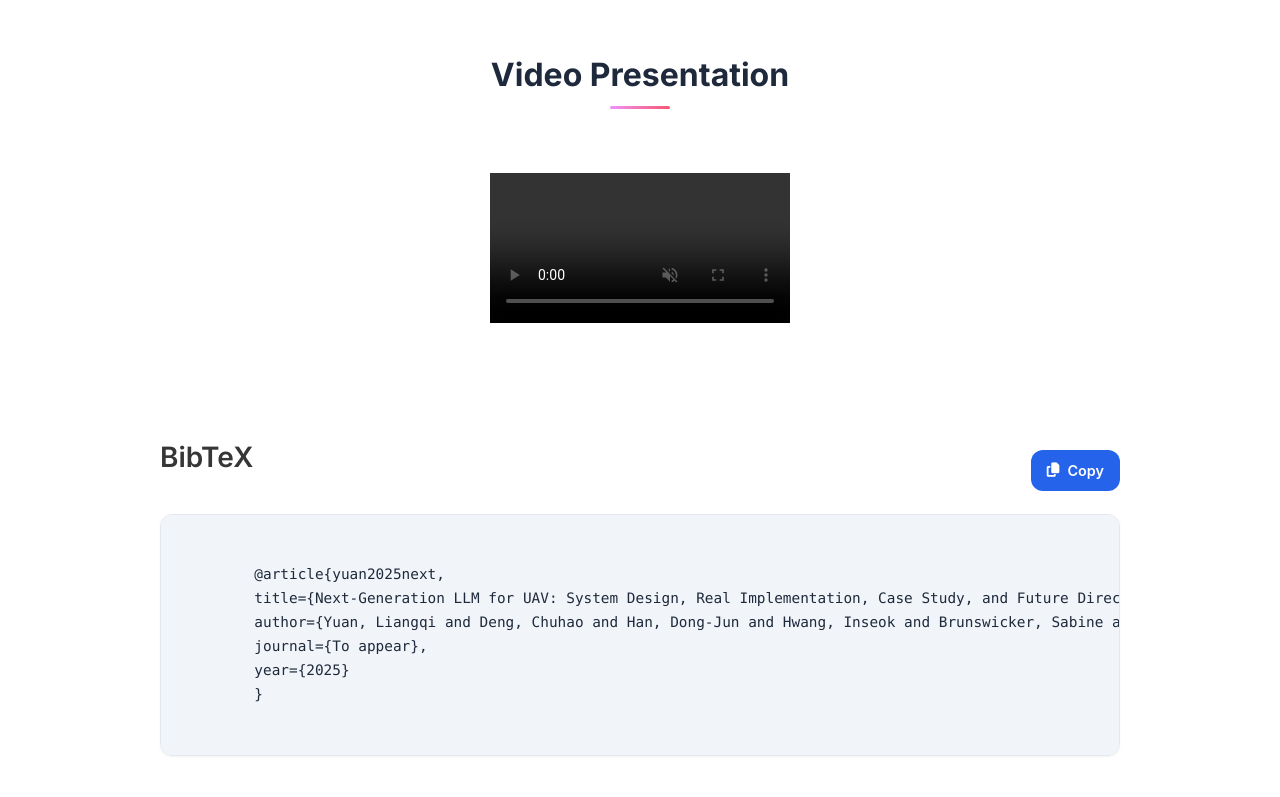
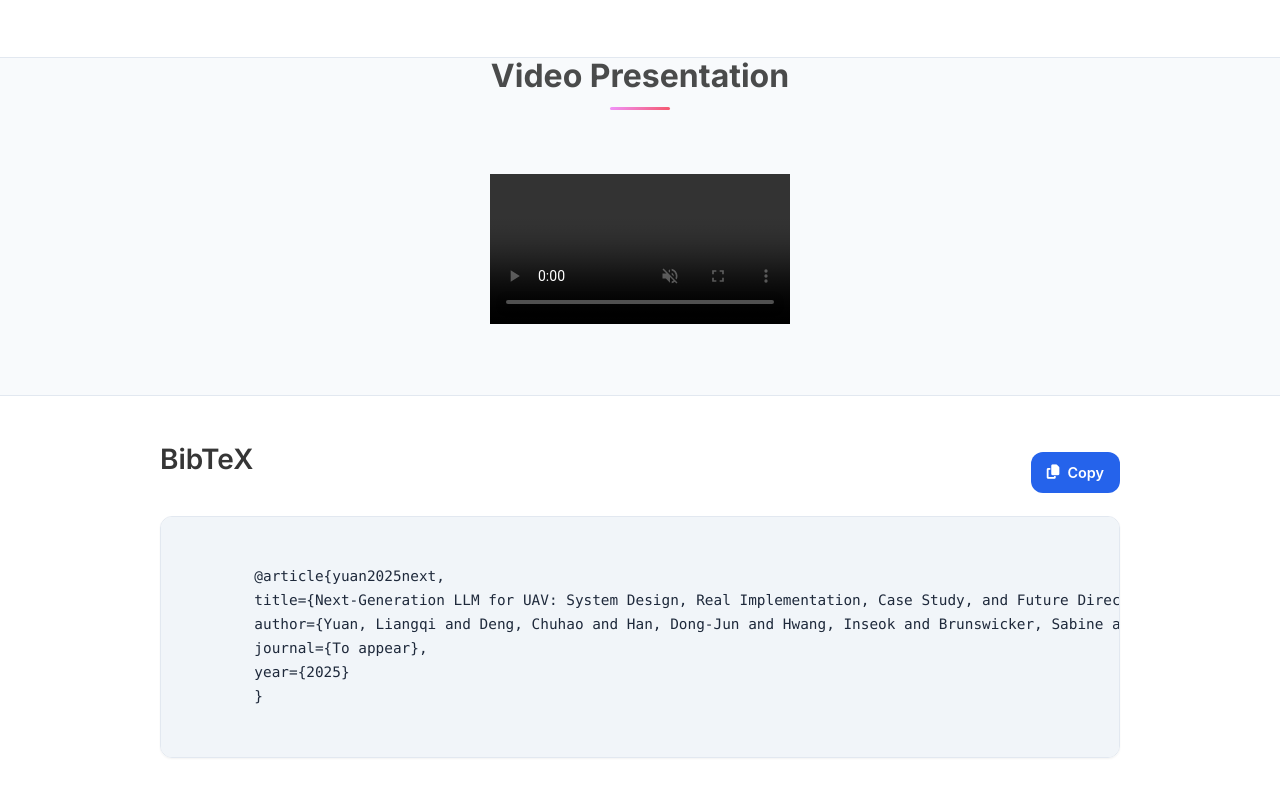
Before and after one commit to liangqiyuan/NeLV, a plain HTML site: page docs/index.html in a window 1280 px wide. Shown: the part 3848-4645 px from the top of the page. Drawn offline with nearby package versions, Linux system fonts and the light colour scheme; some icons are missing.

Commit message:
Update index.html

```diff
--- a/docs/index.html
+++ b/docs/index.html
@@ -448,7 +448,7 @@
 
 
 <!-- Video Presentation -->
-<section class="hero teaser">
+<section class="hero teaser is-light">
   <div class="container is-max-desktop">
     <h2 class="title is-3 has-text-centered">Video Presentation</h2>
     <div class="hero-body">
```
